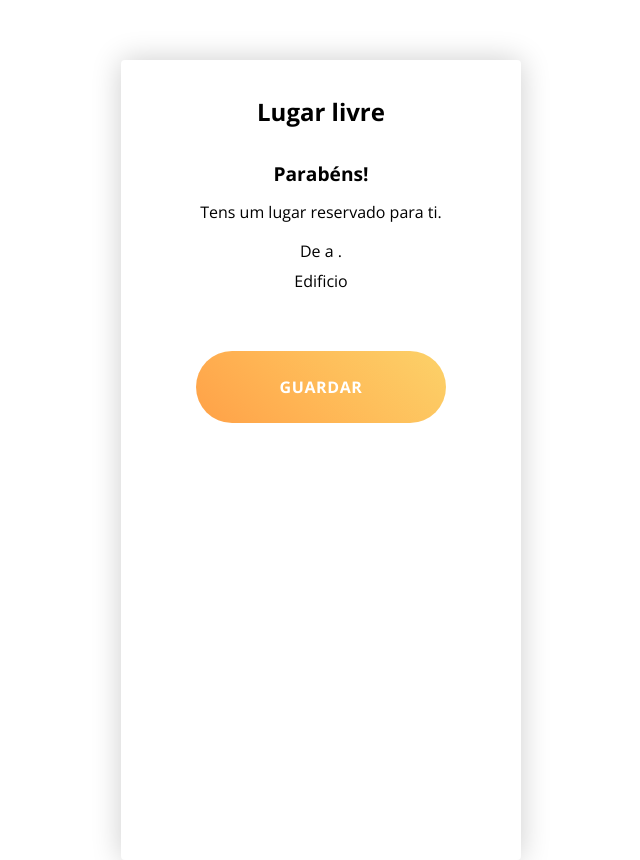
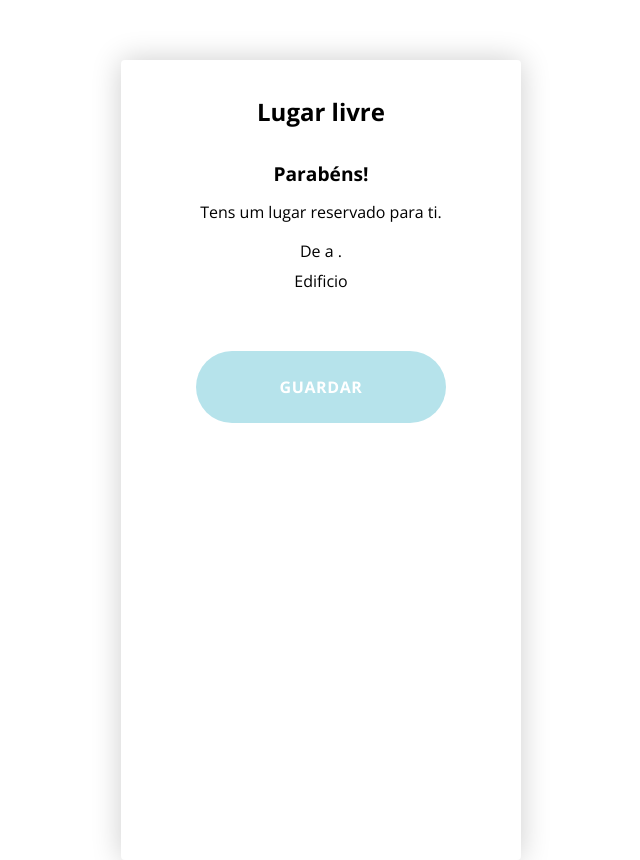
Before and after one commit to dargains/lugarlivre, a React (Create React App) app: page /accept in a window 1280 px wide. Shown: the whole page, without its empty margins (319-959 px from the left). Built offline with nearby package versions, Linux system fonts and the light colour scheme; no server answers.

Commit message:
UPD: button styles, buttonContainer;

```diff
--- a/src/components/Button.js
+++ b/src/components/Button.js
@@ -1,9 +1,9 @@
 import React from 'react'
 import styled from 'styled-components'
 
-const Button = ({ children, handleClick }) => {
+const Button = ({ children, handleClick, primary, white, color }) => {
   return (
-    <BTN onClick={handleClick}>
+    <BTN onClick={handleClick} primary={primary} white={white} color={color}>
       {children}
     </BTN>
   )
@@ -18,21 +18,16 @@ const BTN = styled.button`
   text-align: center;
   font-family: 'Open Sans', sans-serif;
   font-weight: 700;
-  color: var(--neu-01);
+  color: ${props => props.white ? `var(--m-0${props.color})` : 'var(--neu-01)'};
   cursor: pointer;
 	height: 72px;
 	border-radius: 36px;
-	background: linear-gradient(225deg, #FCD269 0%, #FDC862 20%, #FEBF5B 40%, #FFB554 60%, #FFAB4E 80%, #FFA147 100%);
-  transform: translate3d(0,0,0);
-  will-change: transform;
-  transition: all .3s cubic-bezier(0.165, 0.84, 0.44, 1);
   font-size: 16px;
   letter-spacing: 0.6px;
   line-height: 22px;
   text-transform: uppercase;
-  &:hover {
-    transform: translate3d(0,2px,0);
-  }
+  background-color: ${props => props.white ? 'var(--neu-01)' : props.primary ? 'var(--m-01)' : 'var(--m-02)'};
+  /* background-color: red; */
 `;
 
 export default Button;
```
Also changed, not shown: src/components/ButtonContainer.js (added, +21 -0 lines).
